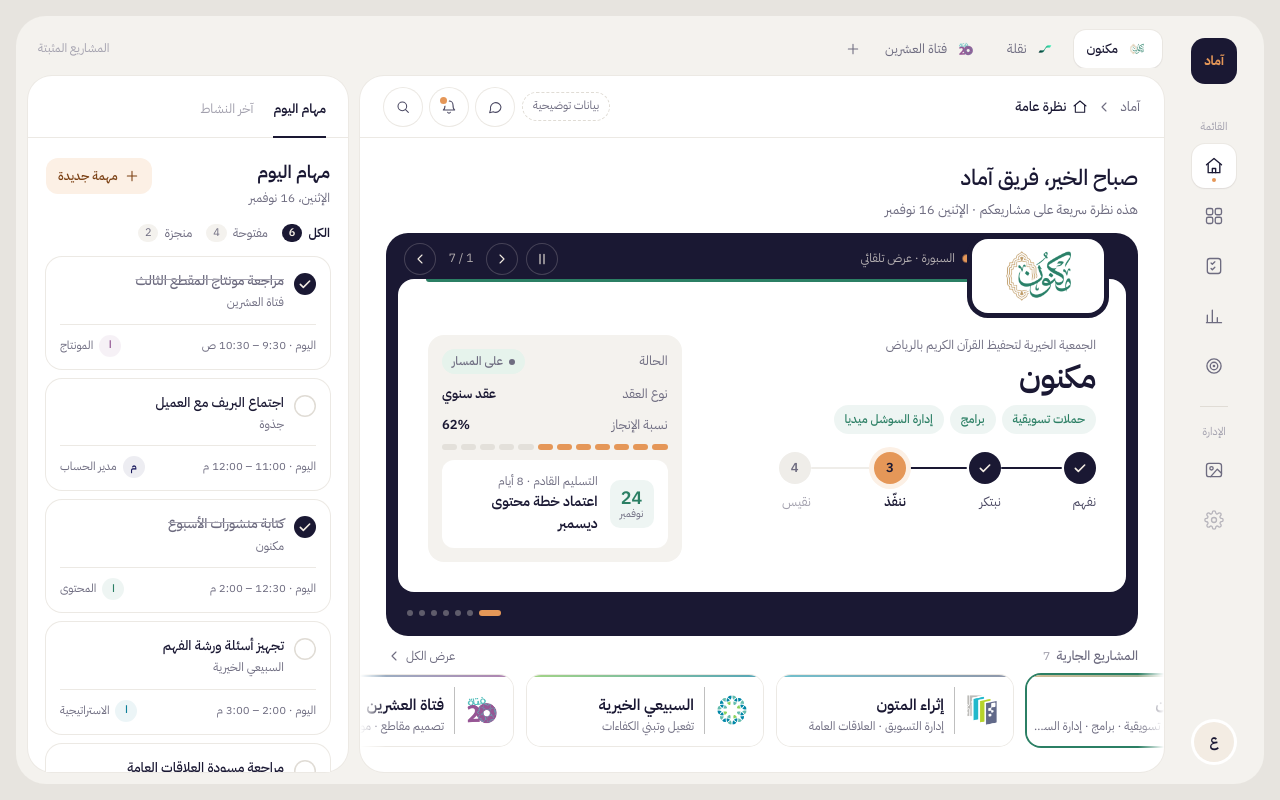
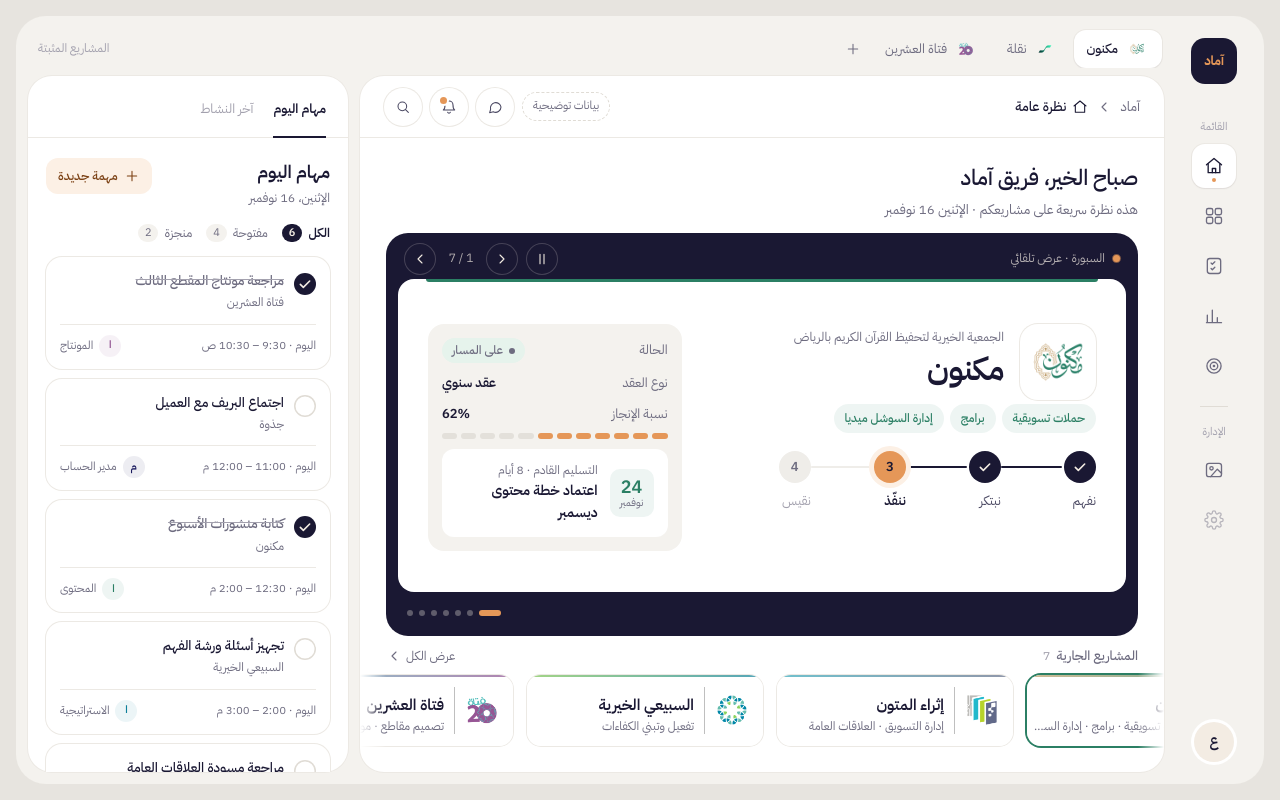
Before and after one commit to vvio98/amaad-pm, a plain HTML site: page public/index.html in a window 1280 px wide. Drawn offline with Linux system fonts and the light colour scheme.

Commit message:
شعار العميل داخل السبورة والسبورة مكتملة
Co-Authored-By: Claude Opus 5.5 <noreply@anthropic.com>
Claude-Session: https://claude.ai/code/session_0153s3k7UsdtNaddBrCPicQe

```diff
--- a/public/index.html
+++ b/public/index.html
@@ -109,17 +109,18 @@ svg{display:block}
 /* ============ BOARD ============ */
 .board{background:var(--night);border-radius:22px;padding:12px 12px 10px;position:relative}
 .board-top{height:34px;display:flex;align-items:center;justify-content:flex-end;gap:8px;padding:0 6px 6px}
-.live{display:flex;align-items:center;gap:8px;color:rgba(243,236,227,.72);font-size:12px;margin-inline-end:auto;padding-inline-start:150px}
+.live{display:flex;align-items:center;gap:8px;color:rgba(243,236,227,.72);font-size:12px;margin-inline-end:auto}
 .live i{width:7px;height:7px;border-radius:50%;background:var(--orange);box-shadow:0 0 0 0 rgba(229,151,88,.6);animation:pulse 2.4s infinite}
 .live.paused i{animation:none;background:rgba(243,236,227,.4)}
 @keyframes pulse{0%{box-shadow:0 0 0 0 rgba(229,151,88,.55)}70%{box-shadow:0 0 0 8px rgba(229,151,88,0)}100%{box-shadow:0 0 0 0 rgba(229,151,88,0)}}
 .bbtn{width:32px;height:32px;border-radius:50%;display:grid;place-items:center;color:var(--paper);box-shadow:inset 0 0 0 1px rgba(243,236,227,.2);transition:background .2s}
 .bbtn:hover{background:rgba(243,236,227,.1)}
 .bcount{font-size:12px;color:rgba(243,236,227,.7);min-width:34px;text-align:center}
-.sheet{background:var(--card);border-radius:16px;position:relative;padding:52px 30px 26px;min-height:300px}
+.sheet{background:var(--card);border-radius:16px;position:relative;padding:28px 30px 26px;min-height:300px}
 .sheet::before{content:"";position:absolute;top:0;right:28px;left:28px;height:3px;border-radius:0 0 3px 3px;background:var(--tint);transition:background .5s var(--ease)}
-.badge{position:absolute;top:-40px;right:22px;width:132px;height:74px;border-radius:16px;background:var(--card);box-shadow:0 0 0 5px var(--night);display:grid;place-items:center;padding:10px 14px;z-index:2}
-.badge{--lh:50px}.badge img{max-width:100%;max-height:var(--lh);object-fit:contain}
+.s-head{display:flex;align-items:center;gap:16px;margin-bottom:4px}
+.badge{width:76px;height:76px;flex:none;border-radius:18px;background:var(--card);box-shadow:0 0 0 1px var(--line);display:grid;place-items:center;padding:10px}
+.badge{--lh:56px}.badge img{max-width:100%;max-height:var(--lh);object-fit:contain}
 .lg-crop{display:block;position:relative;overflow:hidden;direction:ltr;width:min(100%, calc(var(--lh,40px) * 2.354));height:auto}
 .lg-crop img{display:block;max-height:none!important;height:auto!important}
 img.to-dark{filter:brightness(0)}
@@ -415,7 +416,7 @@ img.boxed{border-radius:8px}
   .hello{margin-bottom:16px}
   #v-overview.on{display:flex;flex-direction:column;height:100%}
   #v-overview .board{flex:1 1 auto;min-height:0;display:flex;flex-direction:column}
-  #v-overview .sheet{flex:1 1 auto;min-height:0;padding-top:46px;padding-bottom:20px;display:flex;flex-direction:column;justify-content:center}
+  #v-overview .sheet{flex:1 1 auto;min-height:0;padding-top:26px;padding-bottom:22px;display:flex;flex-direction:column;justify-content:center}
   #v-overview .sec-head{margin:10px 0 4px}
   #v-overview .sec-head h2{font-size:13px;font-weight:500;color:var(--muted)}
   #v-overview .marquee{flex:none}
@@ -460,8 +461,7 @@ img.boxed{border-radius:8px}
   .sheet{padding:44px 18px 20px}
   #liveTxt{display:none}
   .sheet-grid{grid-template-columns:minmax(0,1fr);gap:22px}
-  .live{padding-inline-start:120px}
-  .badge{width:112px;height:64px;right:14px;top:-40px}
+  .badge{width:60px;height:60px}
   .cname{font-size:26px}
   .marquee{margin:0 -16px;padding:4px 16px}
 }
@@ -536,11 +536,10 @@ img.boxed{border-radius:8px}
                 <button class="bbtn" type="button" id="bNext" aria-label="العميل التالي"><svg class="ico sm" viewBox="0 0 24 24"><path d="M15 6l-6 6 6 6"/></svg></button>
               </div>
               <div class="sheet" id="sheet">
-                <div class="badge" id="badge"></div>
                 <div class="sheet-grid" id="sheetGrid">
                   <div>
-                    <div class="eyebrow" id="sDesc"></div>
-                    <div class="cname" id="sName"></div>
+                    <div class="s-head"><div class="badge" id="badge"></div><div><div class="eyebrow" id="sDesc"></div>
+                    <div class="cname" id="sName"></div></div></div>
                     <div class="chips" id="sTags"></div>
                     <div class="steps" id="sSteps"></div>
                   </div>
@@ -811,7 +810,7 @@ function renderBoard(anim){
   var c = CLIENTS[S.idx];
   var apply = function(){
     var sh = $('sheet'); sh.style.setProperty('--tint', c.tint); sh.style.setProperty('--tint-soft', c.soft);
-    $('badge').innerHTML = logo(c);
+    $('badge').innerHTML = icon(c);
     $('sDesc').textContent = c.desc;
     $('sName').textContent = c.name;
     $('sTags').innerHTML = c.services.map(function(s){ return '<span class="chip tinted">'+esc(s)+'</span>'; }).join('');
```
